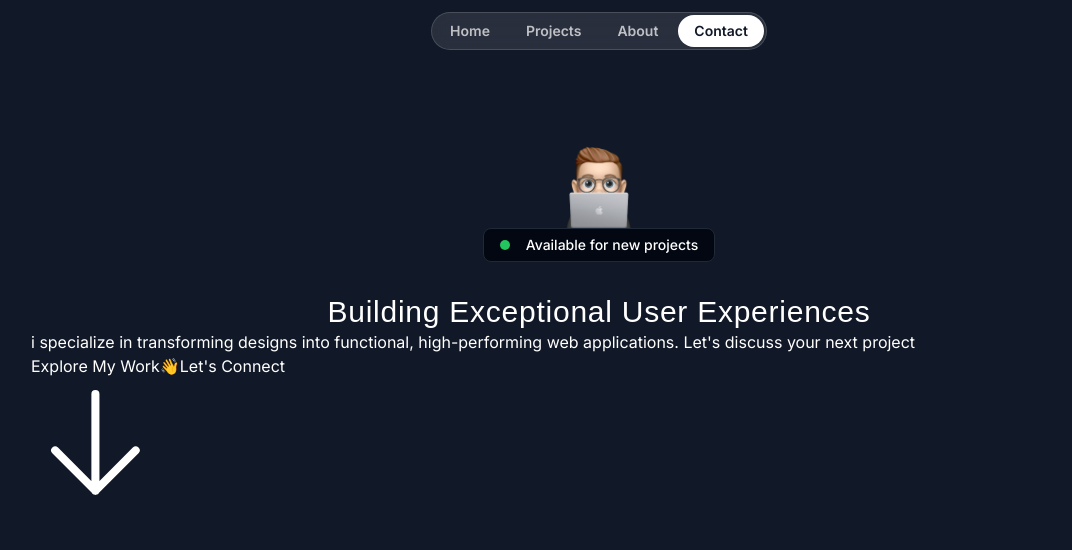
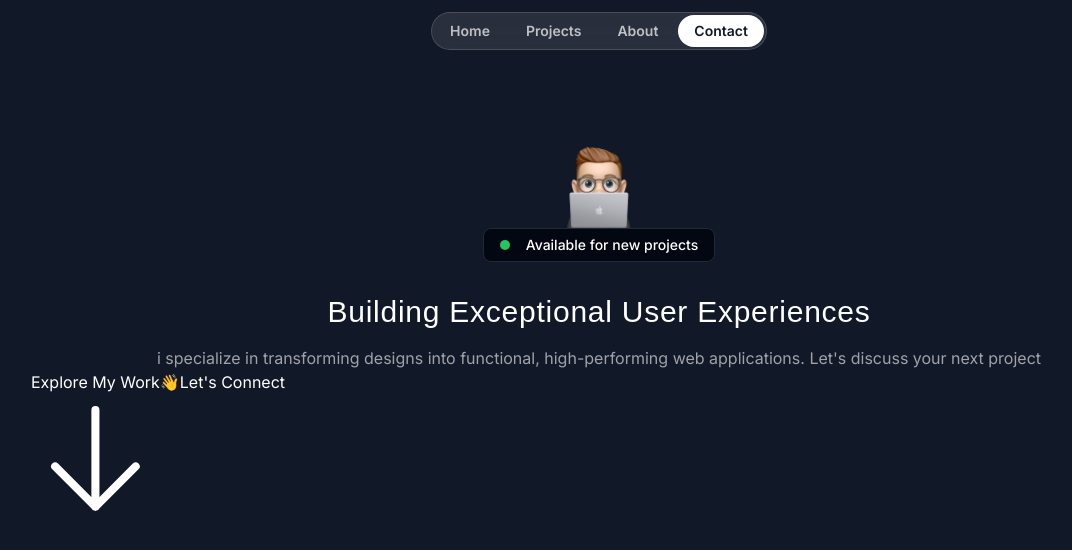
Before and after one commit to MorhafGhziel/frontend-tribe-portofolio, a Next.js app: page / in a window 1280 px wide. Shown: the top 550 px of the page, without its empty margins (41-1113 px from the left). Built offline with nearby package versions, Linux system fonts and the light colour scheme; a web font is replaced by a local one.

Commit message:
styled the p

```diff
--- a/src/sections/Hero.tsx
+++ b/src/sections/Hero.tsx
@@ -22,7 +22,7 @@ export const HeroSection = () => {
         <h1 className="font-serif text-3xl text-center mt-8 tracking-wide">
           Building Exceptional User Experiences
         </h1>
-        <p>
+        <p className="text-center mt-4 text-white/60">
           i specialize in transforming designs into functional, high-performing
           web applications. Let&#39;s discuss your next project
         </p>
```
